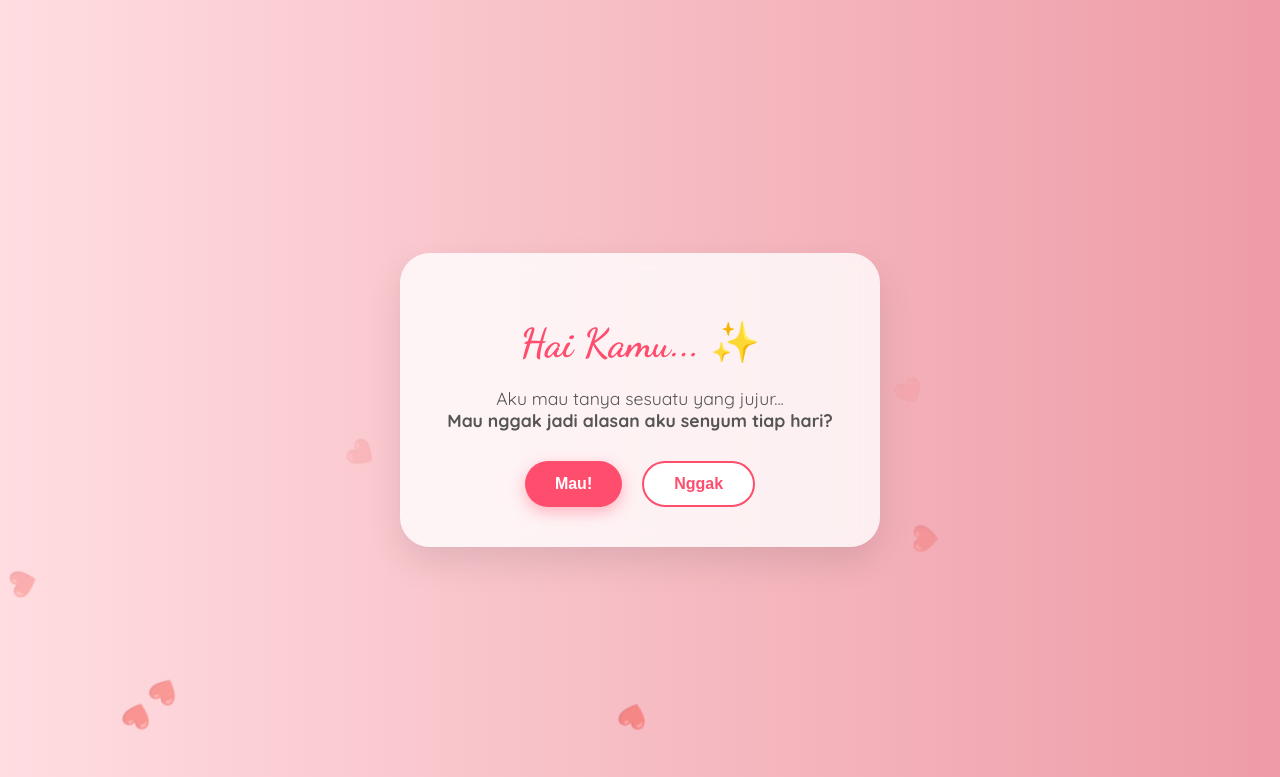
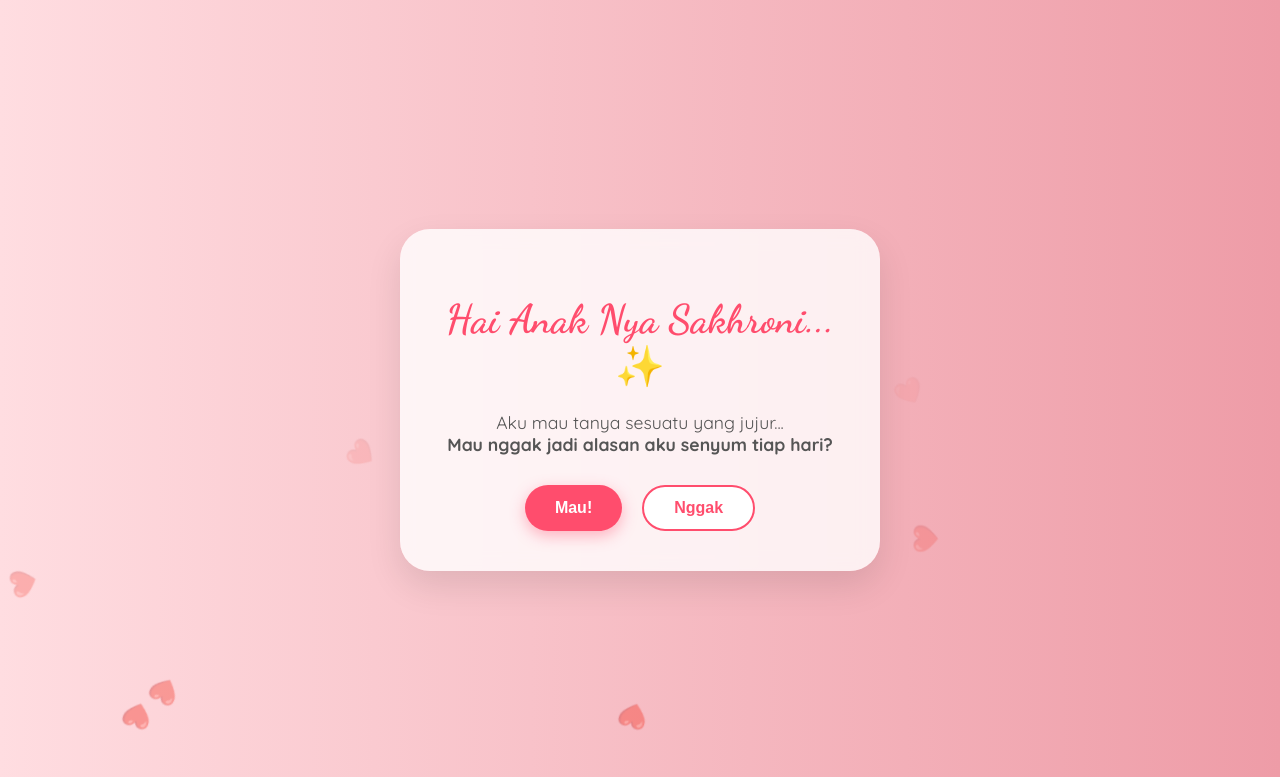
Before and after one commit to legendsalz/salsukaadel, a plain HTML site: page index.html in a window 1280 px wide. Shown: the top 777 px of the page. Drawn offline with Linux system fonts and the light colour scheme.

Commit message:
Update index.html

```diff
--- a/index.html
+++ b/index.html
@@ -107,7 +107,7 @@
 
     <div class="container" id="mainCard">
         <div id="questionContent">
-            <h1>Hai Kamu... ✨</h1>
+            <h1>Hai Anak Nya Sakhroni... ✨</h1>
             <p>Aku mau tanya sesuatu yang jujur... <br> <b>Mau nggak jadi alasan aku senyum tiap hari?</b></p>
 
             <div class="buttons">
```
